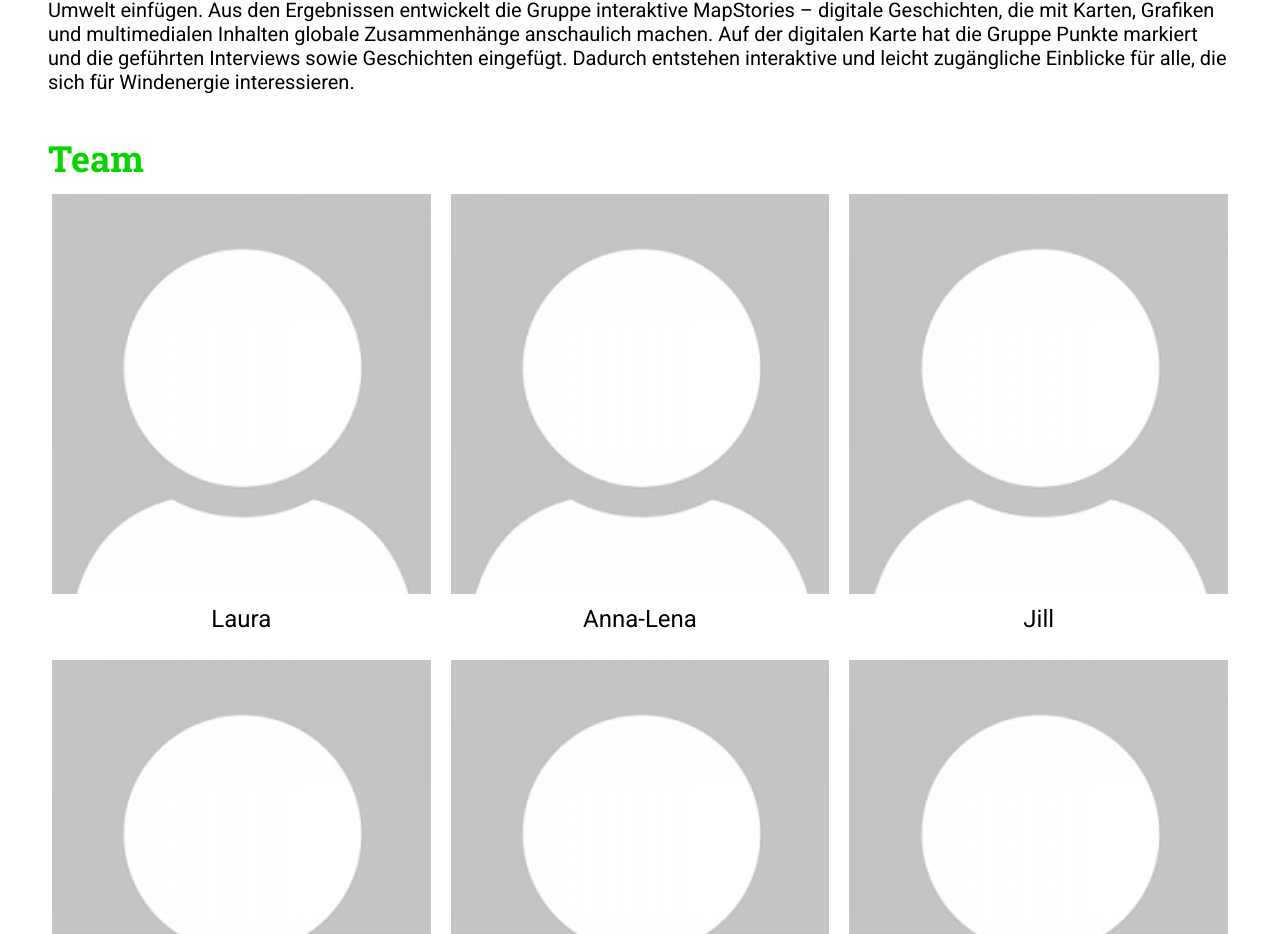
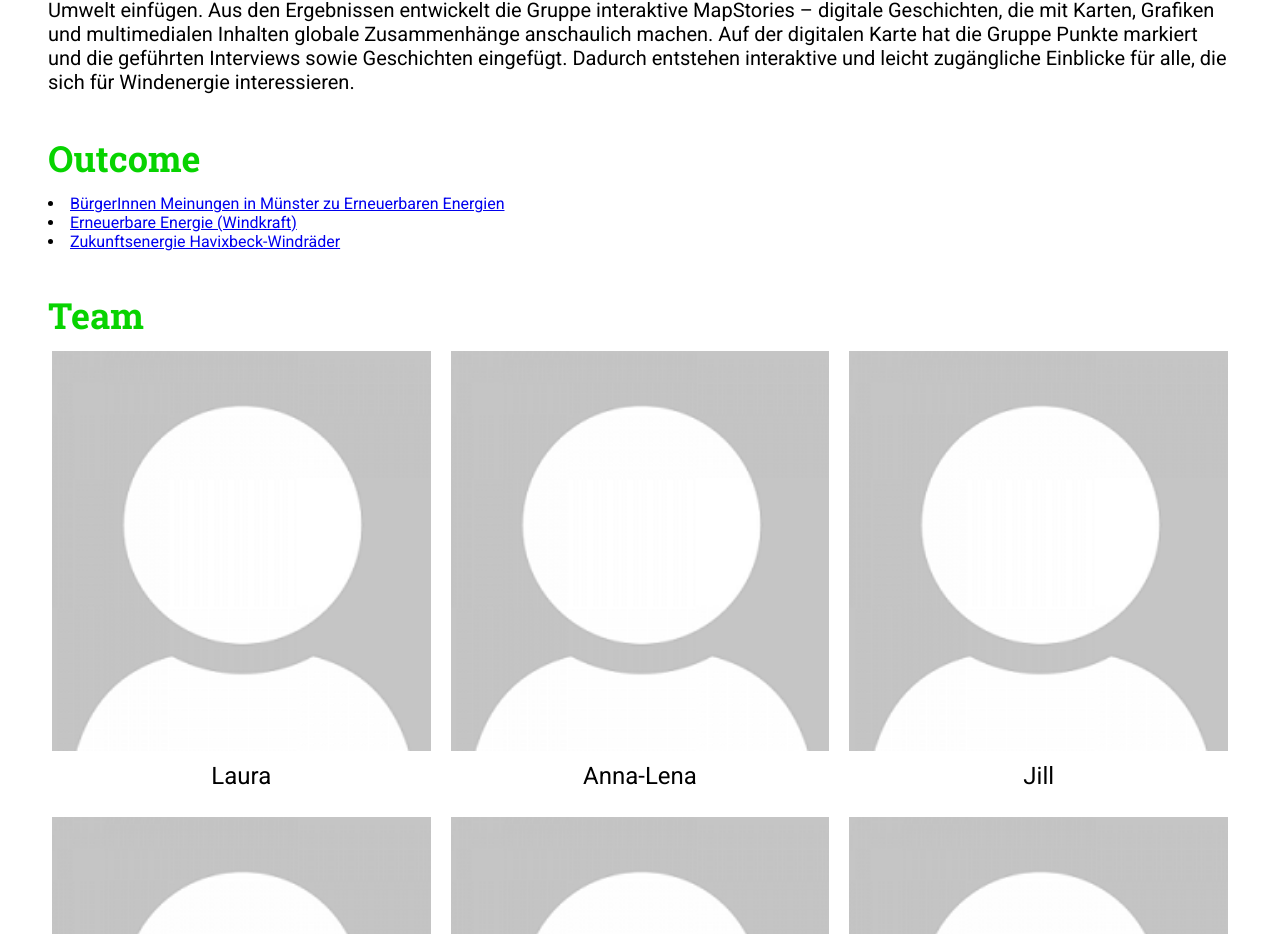
Before and after one commit to pantbibek21/Projectwoche2025, a plain HTML site: page project1.html in a window 1280 px wide. Shown: the part 1071-2005 px from the top of the page. Drawn offline with Linux system fonts and the light colour scheme.

Commit message:
update map stories links

```diff
--- a/project1.html
+++ b/project1.html
@@ -14,6 +14,12 @@
       crossorigin="anonymous"
       referrerpolicy="no-referrer"
     />
+
+    <style>
+      .outcome-section ul {
+        list-style-position: inside;
+      }
+    </style>
   </head>
 
   <body>
@@ -80,6 +86,33 @@
             leicht zugängliche Einblicke für alle, die sich für Windenergie
             interessieren.
           </p>
+        </section>
+
+        <section class="outcome-section">
+          <h2 class="sub-heading">Outcome</h2>
+          <ul>
+            <li>
+              <a
+                target="_blank"
+                href="https://mapstories.de/gallery/all/story/cmfp2a7m801qjo50141j88qx8/start"
+                >BürgerInnen Meinungen in Münster zu Erneuerbaren Energien</a
+              >
+            </li>
+            <li>
+              <a
+                target="_blank"
+                href="https://mapstories.de/gallery/all/story/cmfnqi6mt01pbo501b62l7h5u/start"
+                >Erneuerbare Energie (Windkraft)</a
+              >
+            </li>
+            <li>
+              <a
+                target="_blank"
+                href="https://mapstories.de/gallery/all/story/cmfmb0rc001lwo501jm1rxte3/start"
+                >Zukunftsenergie Havixbeck-Windräder</a
+              >
+            </li>
+          </ul>
         </section>
 
         <section class="team-section">
```
